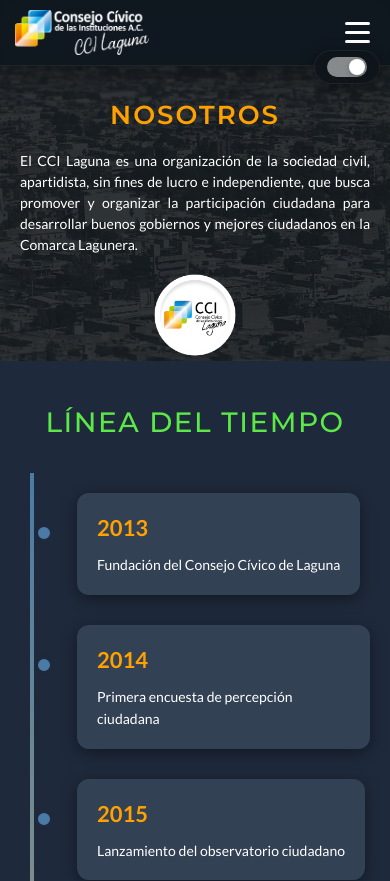
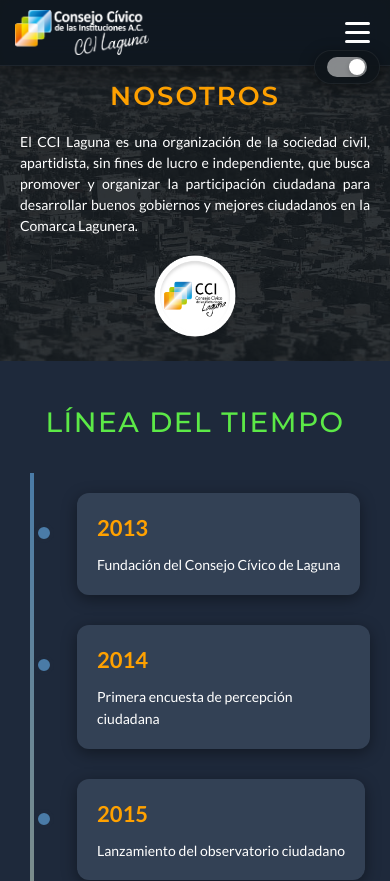
Before and after one commit to Valdivia94x/ccilaguna-web, a SvelteKit app in the folder cci-svelte/: page /nosotros in a window 390 px wide. Shown: the top 881 px of the page. Built offline with nearby package versions, Linux system fonts and the light colour scheme.

Commit message:
fix: nosotros hero-section height

```diff
--- a/cci-svelte/src/routes/nosotros/+page.svelte
+++ b/cci-svelte/src/routes/nosotros/+page.svelte
@@ -845,7 +845,7 @@
 
 	@media (max-width: 480px) {
 		.hero-section {
-			padding: 30px 20px;
+			padding: 10px 20px;
 			min-height: 35vh;
 		}
 
```
